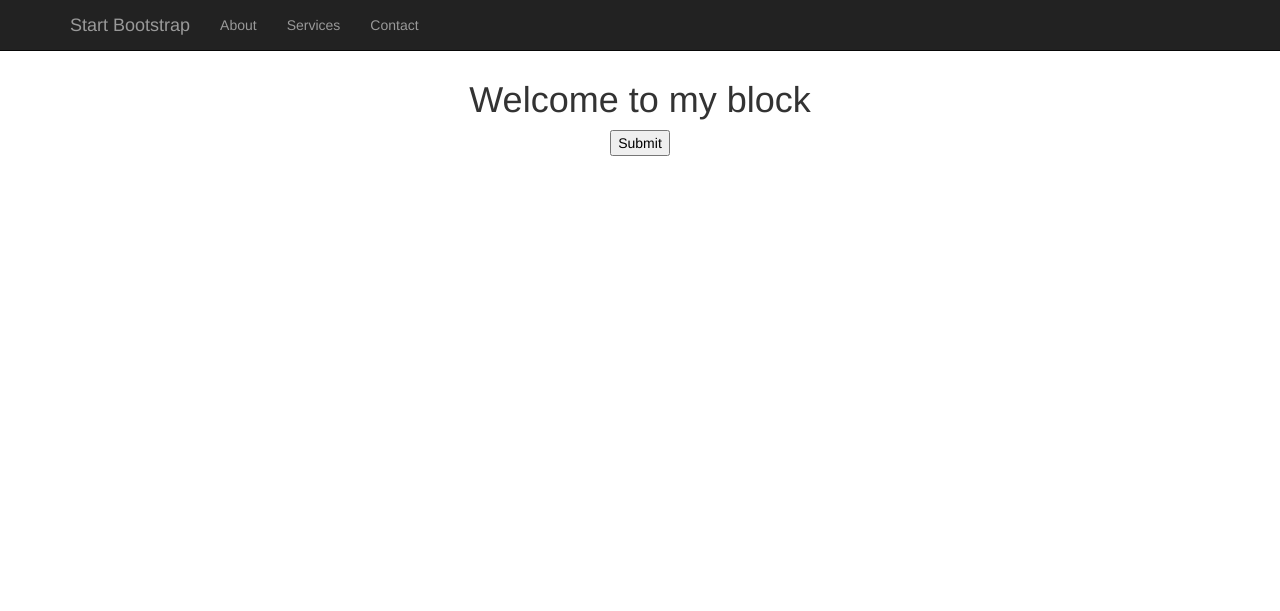
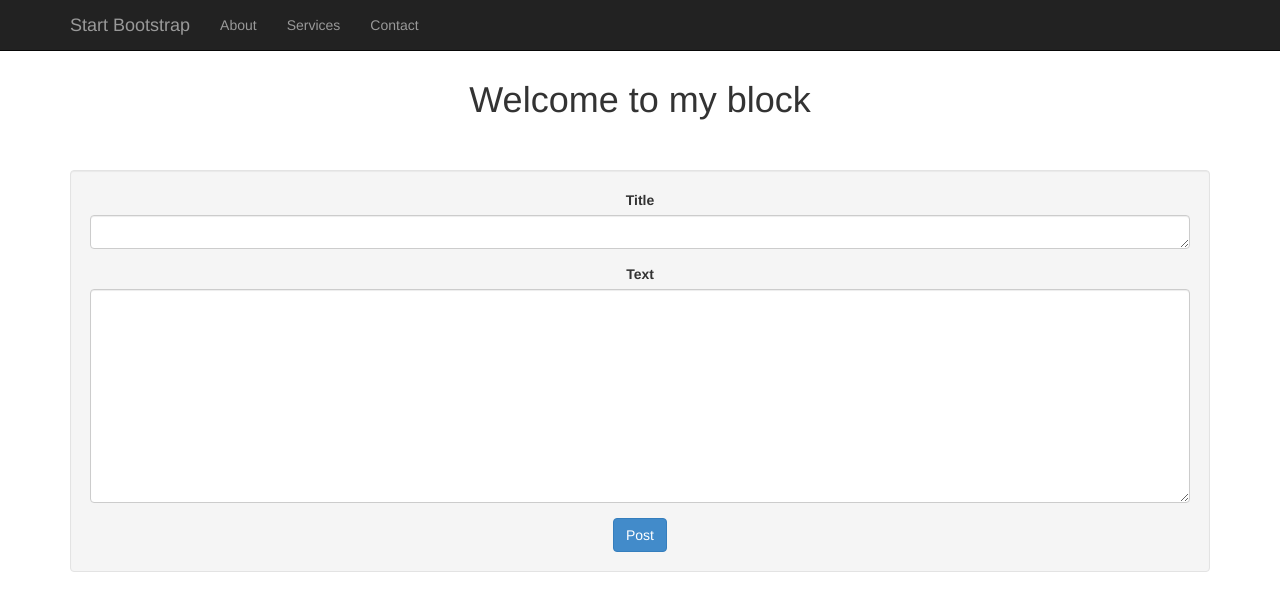
Before and after one commit to valdelmeglio/blogger, a Django app: page /postForm.html in a window 1280 px wide. Shown: the top 611 px of the page. Run offline with Django 3.2, Linux system fonts and the light colour scheme; parts of the project's set-up code (start-up, migrations or seed data) failed here and were passed over.

Commit message:
Trying to create a correct POST algorithm

```diff
--- a/blogger/blog/forms.py
+++ b/blogger/blog/forms.py
@@ -1,6 +1,11 @@
 from django import forms
+from models import Blog
 
-class postForm(forms.Form):
-    title = forms.CharField(max_length=100, unique=True)
-    slug = forms.SlugField(max_length=100, unique=True)
-    body = forms.TextField()
+#class postForm(forms.Form):
+    #title = forms.CharField(max_length=100, unique=True)
+    #slug = forms.SlugField(max_length=100, unique=True)
+    #body = forms.TextField()
+
+class PostForm(forms.ModelForm):
+    class Meta:
+        model = Blog
--- a/blogger/blog/views.py
+++ b/blogger/blog/views.py
@@ -3,7 +3,8 @@
 from blogger.blog.models import Blog, Category
 from django.shortcuts import render_to_response, get_object_or_404
 from django.shortcuts import render
-
+from forms import PostForm
+from django.template import RequestContext
 
 def index(request):
     return render_to_response('index.html', {
@@ -24,4 +25,14 @@ def view_category(request, slug):
     })
 
 def view_form(request):
-	return render(request, 'view_form.html')
+    form = PostForm(request.POST or None)
+    if request.method == 'POST':
+        if form.is_valid():
+            post = form.save(commit=false)
+            post.save()
+            #return redirect(post)
+            return render('index.html')
+
+    return render_to_response('view_form.html',
+                              { 'form': form },
+                              context_instance=RequestContext(request))
--- a/blogger/templates/view_form.html
+++ b/blogger/templates/view_form.html
@@ -1,9 +1,27 @@
-{% extends 'base.html' %}
+{% extends "base.html" %}
+{% load i18n %}
+
+
+
 
 {% block content %}
-<form action="/view_form/" method="post">{% csrf_token %}
-{{ postForm.as_p }}
-<input type="submit" value="Submit" />
-</form>
+<br>
+<br>
+
+<!-- New BlogPost form -->
+<div class="well">
+    <form role="form" action="/view_form.html" method="POST">
+        {% csrf_token %}
+        <div class="form-group">
+                        <label for="id_title">Title</label>
+            <textarea class="form-control" rows="1" id="id_title" name="title"></textarea>
+        </div>
+        <div class="form-group">
+            <label for="id_text">Text</label>
+            <textarea class="form-control" rows="10" id="id_text" name="text"></textarea>
+        </div>
+        <button type="submit" class="btn btn-primary">Post</button>
+    </form>
+</div>
 
 {% endblock %}
```
Also changed, not shown: 3 other files.
